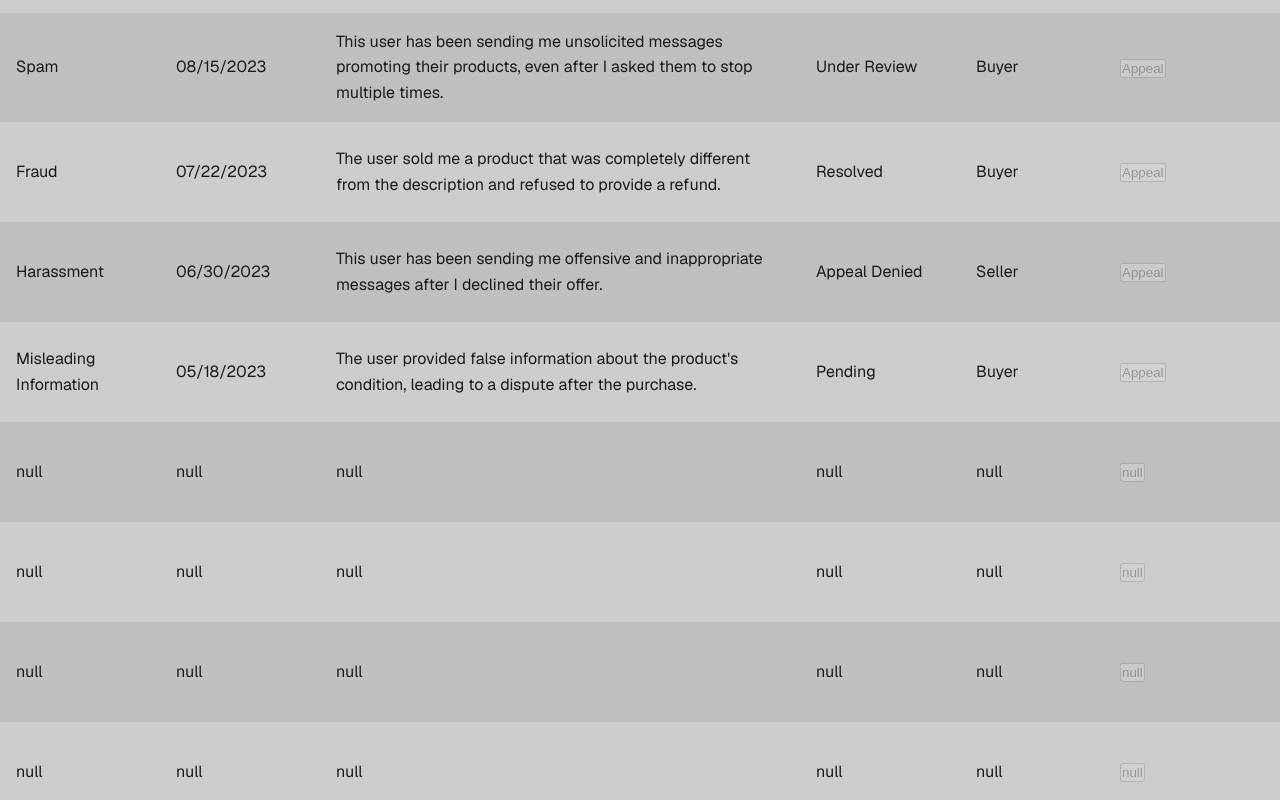
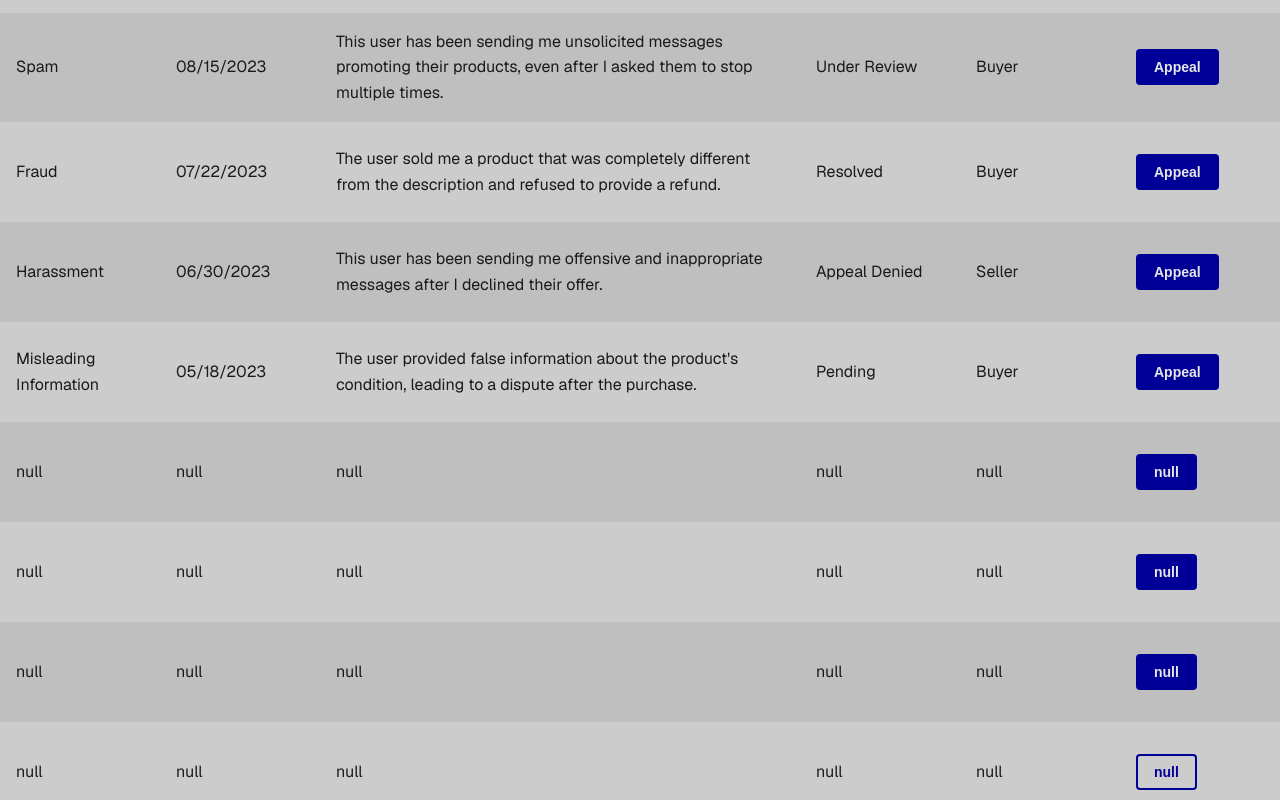
Before and after one commit to nathanEvrardDaCunha/retroplace_frontend, a React (Vite) app: page /account-reports/1 in a window 1280 px wide. Shown: the part 360-1160 px from the top of the page. Built offline with nearby package versions, Linux system fonts and the light colour scheme.

Commit message:
feat(ui): finalize basic component for reports dashboard page

```diff
--- a/src/components/ui/CustomButton.tsx
+++ b/src/components/ui/Button.tsx
@@ -3,6 +3,7 @@ import './ui-style.scss';
 
 interface BaseButton {
     children: string;
+    disabled?: boolean;
 }
 
 interface DefaultButton extends BaseButton {
@@ -25,16 +26,25 @@ type ButtonProps = DefaultButton | LinkButton;
 // IDEA: Make to optional with ternary
 // IDEA: Make onClick optional with ternary
 
-export function CustomButton(props: ButtonProps) {
+export function Button(props: ButtonProps) {
+    const buttonDisabled =
+        props.disabled === undefined ? false : props.disabled;
+
     const className = `button--${props.variant}`;
 
     if (props.variant === 'link') {
         return (
             <Link to={props.to}>
-                <button className={className}>{props.children}</button>
+                <button className={className} disabled={buttonDisabled}>
+                    {props.children}
+                </button>
             </Link>
         );
     }
 
-    return <button className={className}>{props.children}</button>;
+    return (
+        <button className={className} disabled={buttonDisabled}>
+            {props.children}
+        </button>
+    );
 }
--- a/src/features/moderation/BrowseAccountReportsLogic.tsx
+++ b/src/features/moderation/BrowseAccountReportsLogic.tsx
@@ -6,6 +6,7 @@ import { TableFoot } from '../../components/table/TableFoot';
 import { TableHead } from '../../components/table/TableHead';
 import { TableHeading } from '../../components/table/TableHeading';
 import { TableRow } from '../../components/table/TableRow';
+import { Button } from '../../components/ui/Button';
 
 export function BrowseAccountReportsLogic() {
     // IDEA: Table of reports (whereReported, whenReported, whyReported, statusOfReport, whatIsReported)
@@ -56,9 +57,11 @@ export function BrowseAccountReportsLogic() {
                         </TableData>
                         <TableData>Appeal Available</TableData>
                         <TableData>Seller</TableData>
-                        <td>
-                            <button>Appeal</button>
-                        </td>
+                        <TableData>
+                            <Button variant="default" onClick={undefined}>
+                                Appeal
+                            </Button>
+                        </TableData>
                     </TableRow>
                     <TableRow>
                         <TableHeading scope="row">Spam</TableHeading>
@@ -70,9 +73,15 @@ export function BrowseAccountReportsLogic() {
                         </TableData>
                         <TableData>Under Review</TableData>
                         <TableData>Buyer</TableData>
-                        <td>
-                            <button disabled={true}>Appeal</button>
-                        </td>
+                        <TableData>
+                            <Button
+                                variant="default"
+                                onClick={undefined}
+                                disabled={true}
+                            >
+                                Appeal
+                            </Button>
+                        </TableData>
                     </TableRow>
                     <TableRow>
                         <TableHeading scope="row">Fraud</TableHeading>
@@ -84,9 +93,15 @@ export function BrowseAccountReportsLogic() {
                         </TableData>
                         <TableData>Resolved</TableData>
                         <TableData>Buyer</TableData>
-                        <td>
-                            <button disabled={true}>Appeal</button>
-                        </td>
+                        <TableData>
+                            <Button
+                                variant="default"
+                                onClick={undefined}
+                                disabled={true}
+                            >
+                                Appeal
+                            </Button>
+                        </TableData>
                     </TableRow>
                     <TableRow>
                         <TableHeading scope="row">Harassment</TableHeading>
@@ -97,9 +112,15 @@ export function BrowseAccountReportsLogic() {
                         </TableData>
                         <TableData>Appeal Denied</TableData>
                         <TableData>Seller</TableData>
-                        <td>
-                            <button disabled={true}>Appeal</button>
-                        </td>
+                        <TableData>
+                            <Button
+                                variant="default"
+                                onClick={undefined}
+                                disabled={true}
+                            >
+                                Appeal
+                            </Button>
+                        </TableData>
                     </TableRow>
                     <TableRow>
                         <TableHeading scope="row">
@@ -113,9 +134,15 @@ export function BrowseAccountReportsLogic() {
                         </TableData>
                         <TableData>Pending</TableData>
                         <TableData>Buyer</TableData>
-                        <td>
-                            <button disabled={true}>Appeal</button>
-                        </td>
+                        <TableData>
+                            <Button
+                                variant="default"
+                                onClick={undefined}
+                                disabled={true}
+                            >
+                                Appeal
+                            </Button>
+                        </TableData>
                     </TableRow>
                     <TableRow>
                         <TableHeading scope="row">null</TableHeading>
@@ -123,9 +150,15 @@ export function BrowseAccountReportsLogic() {
                         <TableData>null</TableData>
                         <TableData>null</TableData>
                         <TableData>null</TableData>
-                        <td>
-                            <button disabled={true}>null</button>
-                        </td>
+                        <TableData>
+                            <Button
+                                variant="default"
+                                onClick={undefined}
+                                disabled={true}
+                            >
+                                null
+                            </Button>
+                        </TableData>
                     </TableRow>
                     <TableRow>
                         <TableHeading scope="row">null</TableHeading>
@@ -133,9 +166,15 @@ export function BrowseAccountReportsLogic() {
                         <TableData>null</TableData>
                         <TableData>null</TableData>
                         <TableData>null</TableData>
-                        <td>
-                            <button disabled={true}>null</button>
-                        </td>
+                        <TableData>
+                            <Button
+                                variant="default"
+                                onClick={undefined}
+                                disabled={true}
+                            >
+                                null
+                            </Button>
+                        </TableData>
                     </TableRow>
                     <TableRow>
                         <TableHeading scope="row">null</TableHeading>
@@ -143,9 +182,15 @@ export function BrowseAccountReportsLogic() {
                         <TableData>null</TableData>
                         <TableData>null</TableData>
                         <TableData>null</TableData>
-                        <td>
-                            <button disabled={true}>null</button>
-                        </td>
+                        <TableData>
+                            <Button
+                                variant="default"
+                                onClick={undefined}
+                                disabled={true}
+                            >
+                                null
+                            </Button>
+                        </TableData>
                     </TableRow>
                     <TableRow>
                         <TableHeading scope="row">null</TableHeading>
@@ -153,9 +198,15 @@ export function BrowseAccountReportsLogic() {
                         <TableData>null</TableData>
                         <TableData>null</TableData>
                         <TableData>null</TableData>
-                        <td>
-                            <button disabled={true}>null</button>
-                        </td>
+                        <TableData>
+                            <Button
+                                variant="outline"
+                                onClick={undefined}
+                                disabled={true}
+                            >
+                                null
+                            </Button>
+                        </TableData>
                     </TableRow>
                 </TableBody>
 
```
